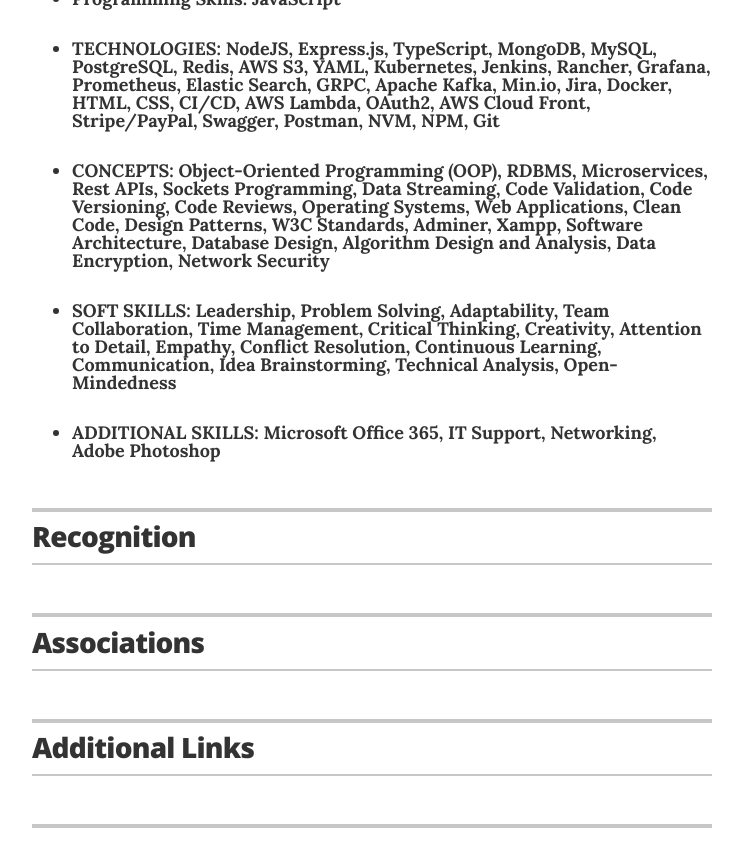
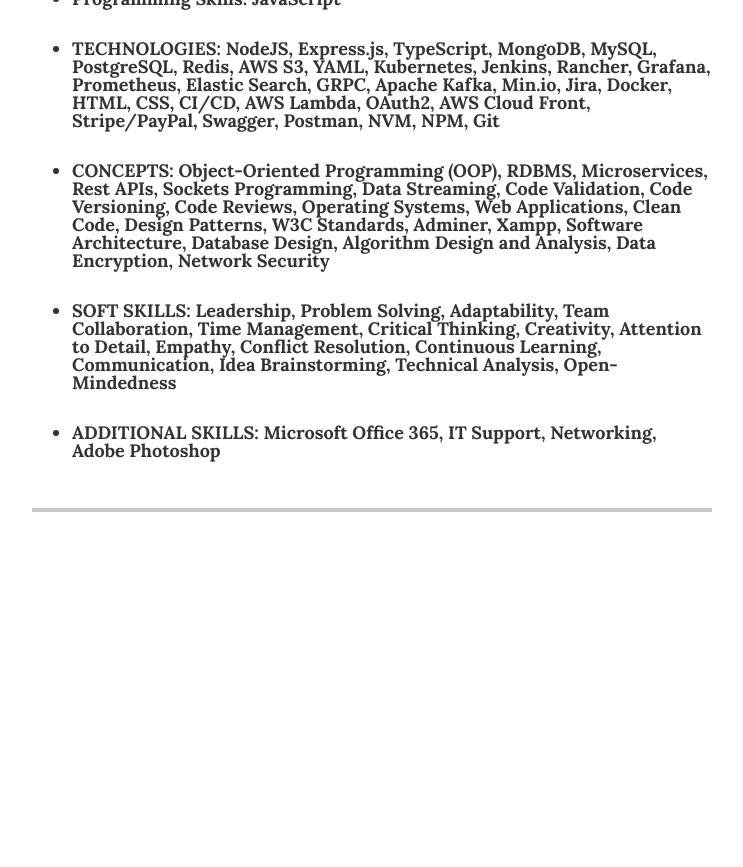
Before and after one commit to shaheer-work/ShaheerPortfolio, a Jekyll site: the page built from index.html, in a window 1280 px wide and 900 px high, scrolled down 3173 px. Shown: the top 867 px of the window, without its empty margins (268-1011 px from the left). Built offline with Jekyll 4.4.1, drawn with Linux system fonts in a browser that asks for light colours; after the commit the page ends 3757 px from its top, so only the background shows below that; some of the changed lines change nothing that is shown.

Commit message:
portfolio added

```diff
--- a/_config.yml
+++ b/_config.yml
@@ -37,9 +37,9 @@
 resume_section_education:       true
 resume_section_projects:        true
 resume_section_skills:          true
-resume_section_recognition:     true
-resume_section_links:           true
-resume_section_associations:    true
+resume_section_recognition:     false
+resume_section_links:           false
+resume_section_associations:    false
 # resume_section_interests:       true
 
 # Resume social links
```
